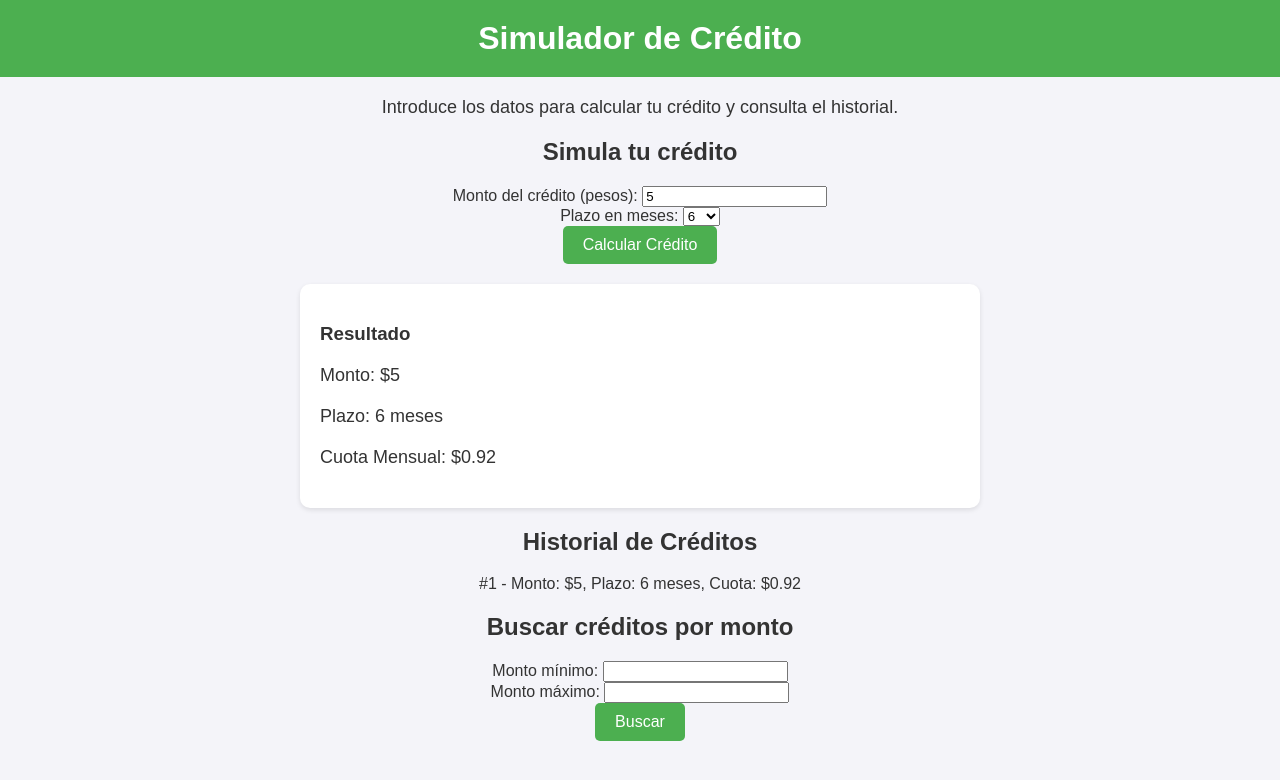
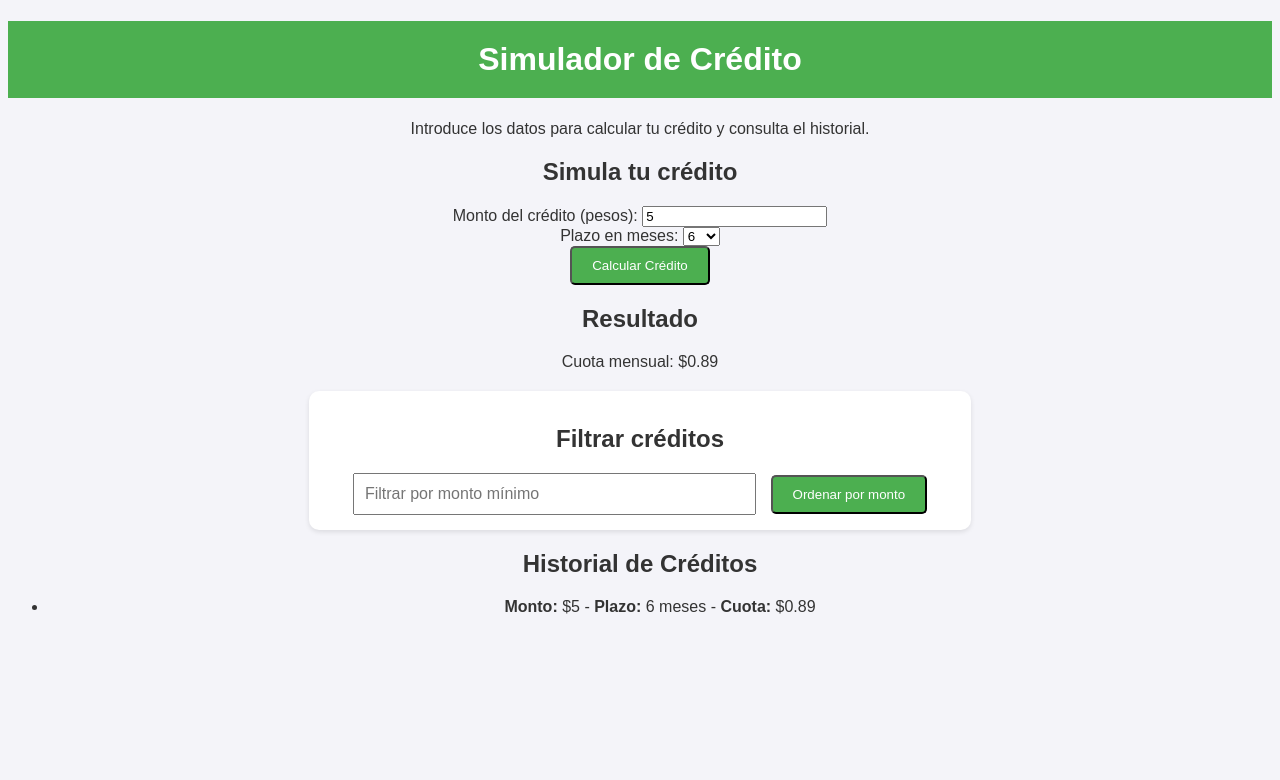
Before and after one commit to Paula-Arriagada-Zeta/proyectojs, a plain HTML site: page index.html in a window 1280 px wide. Both pictures are taken after typing "5" into the empty fields and a click on the button "Calcular Crédito". Drawn offline with Linux system fonts and the light colour scheme.

Commit message:
actualización difícil

```diff
--- a/css/styles.css
+++ b/css/styles.css
@@ -1,9 +1,6 @@
-
 
 body {
     font-family: Arial, sans-serif;
-    margin: 0;
-    padding: 0;
     background-color: #f4f4f9;
     color: #333;
     text-align: center;
@@ -13,49 +10,32 @@ h1 {
     background-color: #4CAF50;
     color: white;
     padding: 20px 0;
-    margin: 0;
-}
-
-p {
-    margin: 20px 0;
-    font-size: 18px;
 }
 
 button {
     background-color: #4CAF50;
     color: white;
-    border: none;
     padding: 10px 20px;
-    font-size: 16px;
     cursor: pointer;
     border-radius: 5px;
 }
 
-button:hover {
-    background-color: #45a049;
+#interaccion {
+    margin: 20px auto;
+    padding: 15px;
+    width: 50%;
+    background-color: #fff;
+    box-shadow: 0 2px 5px rgba(0, 0, 0, 0.1);
+    border-radius: 10px;
 }
 
-#resultado {
-    margin-top: 20px;
-    padding: 20px;
-    background-color: #fff;
-    border-radius: 10px;
-    box-shadow: 0 2px 5px rgba(0, 0, 0, 0.1);
-    display: inline-block;
-    text-align: left;
-    width: 50%;
+#buscarCredito {
+    padding: 10px;
+    width: 60%;
+    font-size: 16px;
 }
 
-#resultado h2 {
-    margin-top: 0;
-    color: #4CAF50;
+#ordenarCredito {
+    padding: 10px 20px;
+    margin-left: 10px;
 }
-
-ul {
-    list-style-type: none;
-    padding: 0;
-}
-
-ul li {
-    margin: 5px 0;
-}
--- a/index.html
+++ b/index.html
@@ -11,7 +11,6 @@
     <h1>Simulador de Crédito</h1>
     <p>Introduce los datos para calcular tu crédito y consulta el historial.</p>
 
-    <!-- Formulario para simular crédito -->
     <div id="form-simulador">
         <h2>Simula tu crédito</h2>
         <form id="simuladorForm">
@@ -28,28 +27,19 @@
         </form>
     </div>
 
-    <!-- Sección para mostrar resultados -->
     <div id="resultado"></div>
 
-    <!-- Historial de créditos -->
+    <div id="interaccion">
+        <h2>Filtrar créditos</h2>
+        <input type="number" id="buscarCredito" placeholder="Filtrar por monto mínimo">
+        <button id="ordenarCredito">Ordenar por monto</button>
+    </div>
+
     <div id="historial">
         <h2>Historial de Créditos</h2>
         <ul id="listaHistorial"></ul>
     </div>
 
-    <!-- Formulario para búsqueda -->
-    <div id="form-busqueda">
-        <h2>Buscar créditos por monto</h2>
-        <form id="busquedaForm">
-            <label for="minMonto">Monto mínimo:</label>
-            <input type="number" id="minMonto" required><br>
-            <label for="maxMonto">Monto máximo:</label>
-            <input type="number" id="maxMonto" required><br>
-            <button type="submit">Buscar</button>
-        </form>
-        <ul id="resultadosBusqueda"></ul>
-    </div>
-
     <script src="js/miarchivo.js"></script>
 </body>
 </html>
--- a/js/miarchivo.js
+++ b/js/miarchivo.js
@@ -1,85 +1,67 @@
 
-// Objeto para representar un crédito
-class Credito {
-    constructor(monto, plazo, tasaInteres) {
-        this.monto = monto;
-        this.plazo = plazo;
-        this.tasaInteres = tasaInteres;
-        this.cuotaMensual = this.calcularCuotaMensual();
-    }
+document.addEventListener('DOMContentLoaded', () => {
+    cargarHistorial();
+});
 
-    calcularCuotaMensual() {
-        return ((this.monto * (1 + this.tasaInteres / 100)) / this.plazo).toFixed(2);
-    }
+function calcularCredito(monto, plazo) {
+    const tasaInteres = 0.02;
+    const cuota = (monto * tasaInteres) / (1 - Math.pow(1 + tasaInteres, -plazo));
+    return cuota.toFixed(2);
 }
 
-// Array para almacenar créditos simulados
-let historialCreditos = [];
+document.getElementById('simuladorForm').addEventListener('submit', (e) => {
+    e.preventDefault();
+    const monto = parseFloat(document.getElementById('monto').value);
+    const plazo = parseInt(document.getElementById('plazo').value);
+    const resultado = calcularCredito(monto, plazo);
 
-// Función para agregar el crédito al historial visual
-function actualizarHistorial() {
-    const listaHistorial = document.getElementById("listaHistorial");
-    listaHistorial.innerHTML = ""; // Limpiar lista
-    historialCreditos.forEach((credito, index) => {
-        const item = document.createElement("li");
-        item.textContent = `#${index + 1} - Monto: $${credito.monto}, Plazo: ${credito.plazo} meses, Cuota: $${credito.cuotaMensual}`;
-        listaHistorial.appendChild(item);
+    document.getElementById('resultado').innerHTML = `<h2>Resultado</h2><p>Cuota mensual: $${resultado}</p>`;
+    guardarEnHistorial({ monto, plazo, resultado });
+});
+
+function guardarEnHistorial(credito) {
+    let historial = JSON.parse(localStorage.getItem('historial')) || [];
+    historial.push(credito);
+    localStorage.setItem('historial', JSON.stringify(historial));
+    mostrarHistorial();
+}
+
+function cargarHistorial() {
+    mostrarHistorial();
+}
+
+function mostrarHistorial() {
+    const historialLista = document.getElementById('listaHistorial');
+    historialLista.innerHTML = '';
+    let historial = JSON.parse(localStorage.getItem('historial')) || [];
+
+    historial.forEach((credito) => {
+        let listItem = document.createElement('li');
+        listItem.innerHTML = `<strong>Monto:</strong> $${credito.monto} -
+                            <strong>Plazo:</strong> ${credito.plazo} meses -
+                            <strong>Cuota:</strong> $${credito.resultado}`;
+        historialLista.appendChild(listItem);
     });
 }
 
-// Función para mostrar los resultados de la búsqueda
-function mostrarResultadosBusqueda(resultados) {
-    const listaResultados = document.getElementById("resultadosBusqueda");
-    listaResultados.innerHTML = ""; // Limpiar resultados
-    resultados.forEach((credito, index) => {
-        const item = document.createElement("li");
-        item.textContent = `Resultado #${index + 1}: Monto: $${credito.monto}, Plazo: ${credito.plazo} meses, Cuota: $${credito.cuotaMensual}`;
-        listaResultados.appendChild(item);
+document.getElementById('buscarCredito').addEventListener('input', () => {
+    const valor = parseFloat(document.getElementById('buscarCredito').value);
+    let historial = JSON.parse(localStorage.getItem('historial')) || [];
+    const historialLista = document.getElementById('listaHistorial');
+    historialLista.innerHTML = '';
+
+    historial.filter(credito => credito.monto >= valor).forEach(credito => {
+        let listItem = document.createElement('li');
+        listItem.innerHTML = `<strong>Monto:</strong> $${credito.monto} -
+                            <strong>Plazo:</strong> ${credito.plazo} meses -
+                            <strong>Cuota:</strong> $${credito.resultado}`;
+        historialLista.appendChild(listItem);
     });
-}
+});
 
-// Función para manejar la simulación de crédito
-function manejarSimulacion(event) {
-    event.preventDefault(); // Evitar recarga de la página
-    const monto = parseFloat(document.getElementById("monto").value);
-    const plazo = parseInt(document.getElementById("plazo").value);
-    const tasaInteres = 10; // Tasa de interés fija del 10%
-
-    if (isNaN(monto) || monto <= 0) {
-        alert("Por favor, ingrese un monto válido.");
-        return;
-    }
-
-    const credito = new Credito(monto, plazo, tasaInteres);
-    historialCreditos.push(credito);
-
-    const resultadoDiv = document.getElementById("resultado");
-    resultadoDiv.innerHTML = `<h3>Resultado</h3>
-        <p>Monto: $${credito.monto}</p>
-        <p>Plazo: ${credito.plazo} meses</p>
-        <p>Cuota Mensual: $${credito.cuotaMensual}</p>`;
-
-    actualizarHistorial();
-}
-
-// Función para manejar la búsqueda en el historial
-function manejarBusqueda(event) {
-    event.preventDefault(); // Evitar recarga de la página
-    const minMonto = parseFloat(document.getElementById("minMonto").value);
-    const maxMonto = parseFloat(document.getElementById("maxMonto").value);
-
-    if (isNaN(minMonto) || isNaN(maxMonto) || minMonto > maxMonto) {
-        alert("Por favor, ingrese un rango válido.");
-        return;
-    }
-
-    const resultados = historialCreditos.filter(
-        (credito) => credito.monto >= minMonto && credito.monto <= maxMonto
-    );
-
-    mostrarResultadosBusqueda(resultados);
-}
-
-// Asociar eventos a los formularios
-document.getElementById("simuladorForm").addEventListener("submit", manejarSimulacion);
-document.getElementById("busquedaForm").addEventListener("submit", manejarBusqueda);
+document.getElementById('ordenarCredito').addEventListener('click', () => {
+    let historial = JSON.parse(localStorage.getItem('historial')) || [];
+    historial.sort((a, b) => a.monto - b.monto);
+    localStorage.setItem('historial', JSON.stringify(historial));
+    mostrarHistorial();
+});
```
